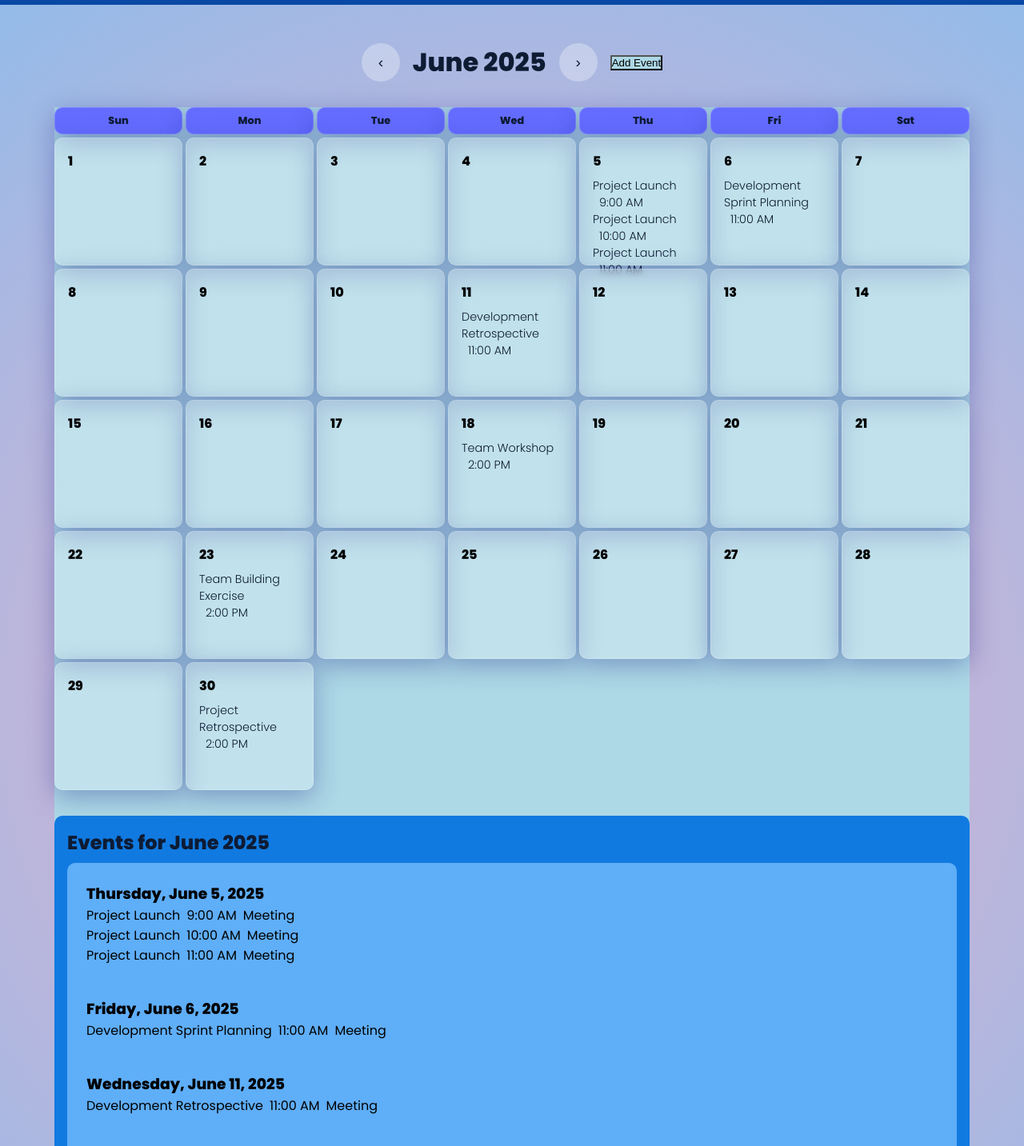
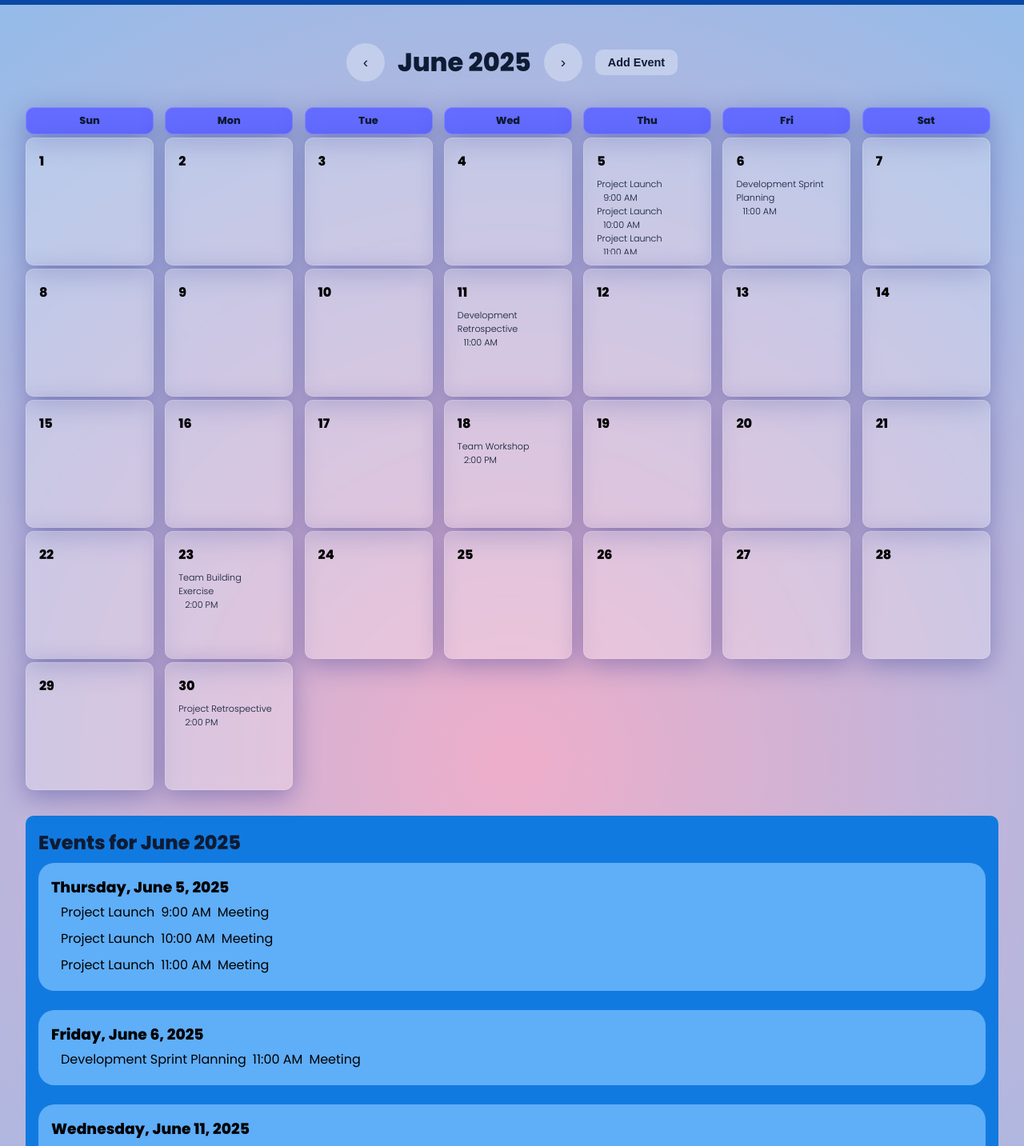
Before and after one commit to ZacksBroDev/MHKWebsite, a React (Vite) app: page /schedule in a window 1280 px wide. Shown: the part 80-1513 px from the top of the page at 80% size. Built offline with nearby package versions, Linux system fonts and the light colour scheme.

Commit message:
schedule style changes

```diff
--- a/src/pages/schedule/schedule.css
+++ b/src/pages/schedule/schedule.css
@@ -12,6 +12,19 @@
     rgba(148, 187, 233, 1) 100%
   );
   padding: 2rem;
+}
+.schedule-container {
+  width: 100%;
+  background-color: transparent;
+  border-radius: 20px;
+}
+.calendar-section{
+  background-color: transparent;
+  margin-bottom: 2rem;
+
+}
+.schedule-list {
+  background-color: transparent;
 }
 
 .calendar-nav {
@@ -180,7 +193,7 @@ time {
 .event-form button:hover {
   background-color: var(--primary);
 }
-.event-form h2{
+.event-form-container h2{
   font-size: 1.5rem;
   font-weight: 600;
   color: var(--text);
@@ -221,8 +234,7 @@ select{
   margin-bottom: 1.5rem;
 }
 .events-list{
-  background-color: var(--primary);
-  padding: 1rem;
+  background-color: transparent;
   border-radius: 10px;
 
 }
@@ -237,9 +249,11 @@ select{
 }
 .events-for-date{
   background-color: transparent;
+  margin-left: .5rem;
 }
 .event-item{
   background-color: transparent;
+  padding: 0.25rem;
 }
 .event-time{
   background-color: transparent;
@@ -249,3 +263,130 @@ select{
   background-color: transparent;
   padding-left: .5rem;
 }
+.date-group{
+  background-color: var(--primary);
+  border-radius: 20px;
+  padding: 1rem;
+}
+
+
+.add-event-btn {
+  background: rgba(255, 255, 255, 0.3);
+  border: none;
+  border-radius: 10px;
+  padding: 0.5rem 1rem;
+  cursor: pointer;
+  font-size: 0.9rem;
+  color: var(--text);
+  font-weight: 600;
+}
+
+.add-event-btn:hover {
+  background: rgba(255, 255, 255, 0.5);
+}
+
+.event-form-container {
+  background: rgba(255, 255, 255, 0.1);
+  border-radius: 10px;
+  padding: 1.5rem;
+  margin: 1rem 0;
+  backdrop-filter: blur(4px);
+  border: 1px solid rgba(255, 255, 255, 0.18);
+}
+
+.event-form-container h2 {
+  margin-top: 0;
+  color: var(--text);
+  text-align: center;
+}
+
+.event-form {
+  display: grid;
+  grid-template-columns: repeat(auto-fit, minmax(200px, 1fr));
+  gap: 1rem;
+  max-width: 800px;
+  margin: 0 auto;
+}
+
+.form-group {
+  display: flex;
+  flex-direction: column;
+  background-color: transparent;
+}
+
+.form-group label {
+  margin-bottom: 0.5rem;
+  font-weight: 600;
+  color: var(--text);
+  background-color: transparent;
+}
+
+.form-group input,
+.form-group select {
+  padding: 0.75rem;
+  border: none;
+  border-radius: 5px;
+  background-color: var(--pure-mist);
+  font-size: 1rem;
+  box-shadow: 1px 1px 5px rgba(0, 0, 0, 0.2);
+}
+
+.form-group input:focus,
+.form-group select:focus {
+  outline: 2px solid var(--accent);
+  background-color: white;
+}
+
+.submit-btn {
+  grid-column: 1 / -1;
+  padding: 0.75rem 1.5rem;
+  background-image: linear-gradient(to right, var(--primary), var(--secondary));
+  color: white;
+  border: none;
+  border-radius: 5px;
+  font-size: 1rem;
+  font-weight: 600;
+  cursor: pointer;
+  transition: all 0.3s ease;
+  justify-self: center;
+  max-width: 200px;
+}
+
+.submit-btn:hover {
+  background-image: linear-gradient(to right, var(--accent), var(--header));
+  transform: translateY(-2px);
+}
+
+.calendar-day .events {
+  font-size: 0.7rem;
+  margin-top: 0.5rem;
+  overflow-y: auto;
+  max-height: 6rem;
+  padding-right: 2px; /* Space for scrollbar */
+}
+
+/* Custom scrollbar for calendar events */
+.calendar-day .events::-webkit-scrollbar {
+  width: 3px;
+}
+
+.calendar-day .events::-webkit-scrollbar-track {
+  background: rgba(255, 255, 255, 0.1);
+  border-radius: 3px;
+}
+
+.calendar-day .events::-webkit-scrollbar-thumb {
+  background: rgba(255, 255, 255, 0.3);
+  border-radius: 3px;
+}
+
+.calendar-day .events::-webkit-scrollbar-thumb:hover {
+  background: rgba(255, 255, 255, 0.5);
+}
+
+/* Mobile responsive adjustments */
+@media (max-width: 768px) {
+  .calendar-day .events {
+    max-height: 4rem; /* Smaller on mobile */
+  }
+}
```
